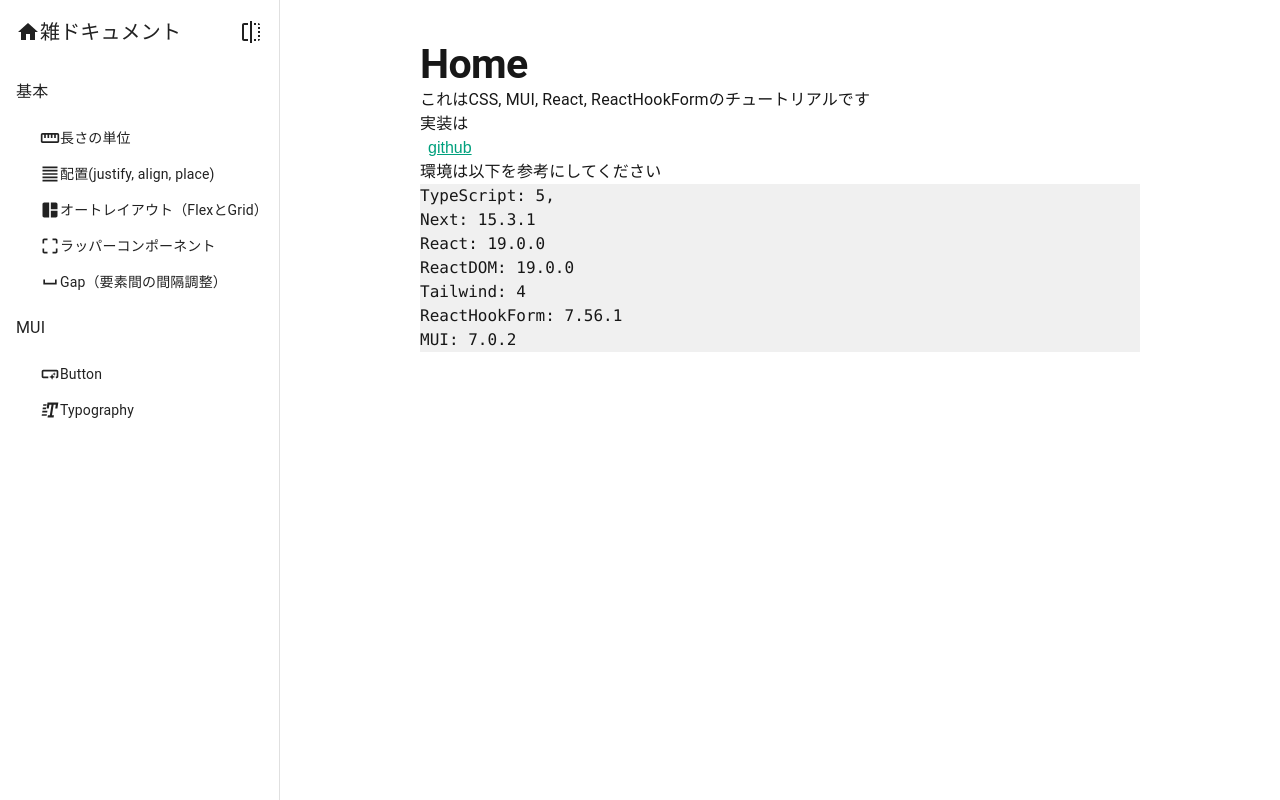
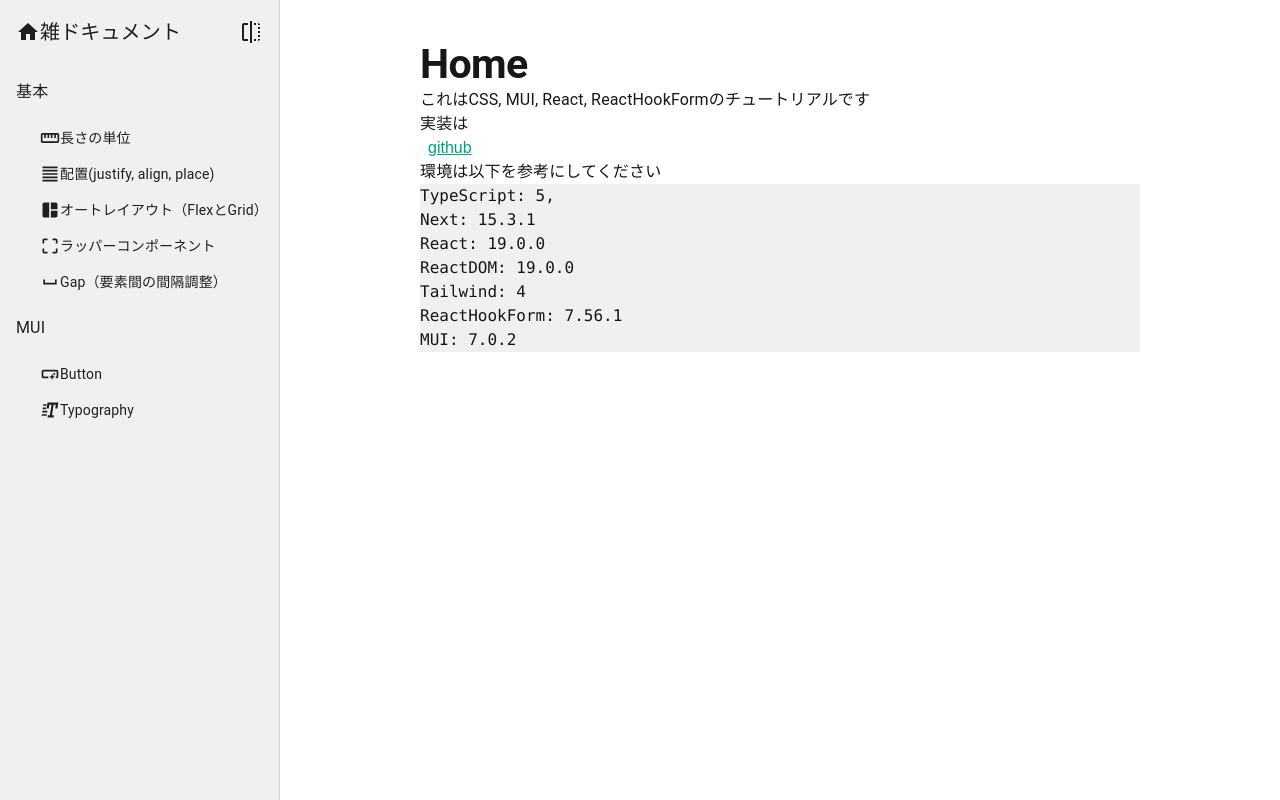
Before and after one commit to NakaiKt/web-tutorial, a Next.js app: page / in a window 1280 px wide. Built offline with nearby package versions, Linux system fonts and the light colour scheme.

Commit message:
feat: SideMenuの状態管理を改善し、ホバー時の動作を追加。ドロワーの幅をアニメーションで変更し、ユーザー体験を向上。

```diff
--- a/src/features/SideMenu/index.tsx
+++ b/src/features/SideMenu/index.tsx
@@ -26,7 +26,9 @@ const CLOSE_DRAWER_WIDTH = 50;
 
 const SideMenu = () => {
   const router = useRouter();
-  const [isOpen, setIsOpen] = useState(true);
+  const [isExpanded, setIsExpanded] = useState(true);
+  const [isHover, setIsHover] = useState(false);
+  const isOpen = isExpanded || isHover;
   const menuItems: MenuItems = [
     {
       title: "基本",
@@ -78,11 +80,19 @@ const SideMenu = () => {
   ];
 
   const handleOpen = () => {
-    setIsOpen(true);
+    setIsExpanded(true);
   };
 
   const handleClose = () => {
-    setIsOpen(false);
+    setIsExpanded(false);
+  };
+
+  const handleHover = () => {
+    setIsHover(true);
+  };
+
+  const handleLeave = () => {
+    setIsHover(false);
   };
 
   return (
@@ -93,11 +103,23 @@ const SideMenu = () => {
           flexShrink: 0, // ウィンドウサイズが小さくなってもDrawerを縮小しないように
           "& .MuiDrawer-paper": {
             width: isOpen ? DRAWER_WIDTH : CLOSE_DRAWER_WIDTH, // Drawerの幅を指定するためのプロパティ. 上のwidthとの違いは
-            boxSizing: "border-box", //
+            boxSizing: "border-box",
+            transition: "width 0.3s ease",
+            overflowX: "hidden",
+            whiteSpace: "nowrap",
           },
         }}
         variant="permanent"
         anchor="left"
+        slotProps={{
+          paper: {
+            sx: {
+              backgroundColor: "grey.100",
+            },
+            onMouseEnter: handleHover,
+            onMouseLeave: handleLeave,
+          },
+        }}
       >
         <Box sx={{ display: "flex", flexDirection: "column", height: "100%" }}>
           <Box
@@ -108,13 +130,15 @@ const SideMenu = () => {
               p: 2,
             }}
           >
-            {isOpen ? (
+            {isOpen && (
+              <Link href="/">
+                <Typography variant="h6" display="flex" alignItems="center">
+                  {<Home />}雑ドキュメント
+                </Typography>
+              </Link>
+            )}
+            {isExpanded ? (
               <>
-                <Link href="/">
-                  <Typography variant="h6" display="flex" alignItems="center">
-                    {<Home />}雑ドキュメント
-                  </Typography>
-                </Link>
                 <Flip onClick={handleClose} />
               </>
             ) : (
```
